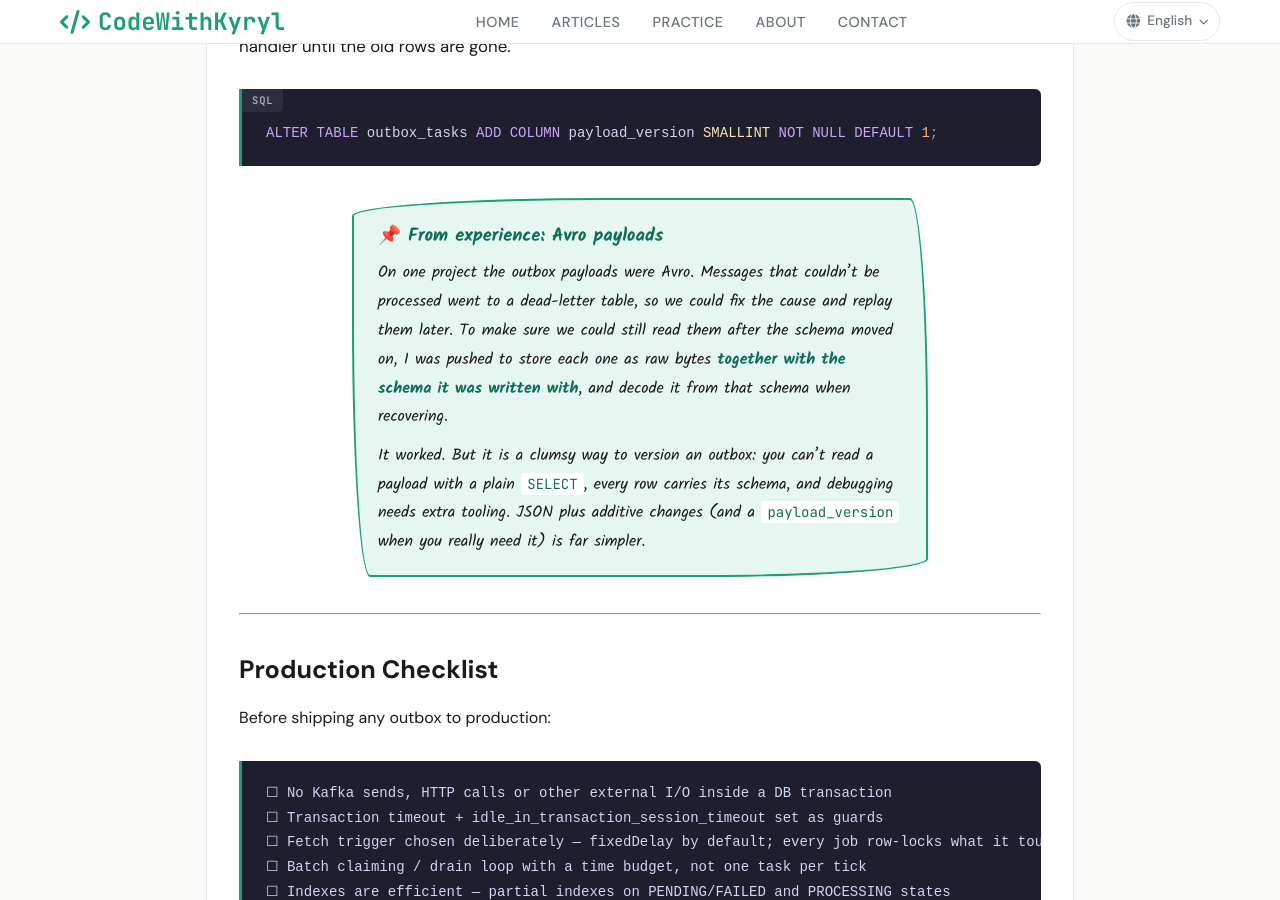
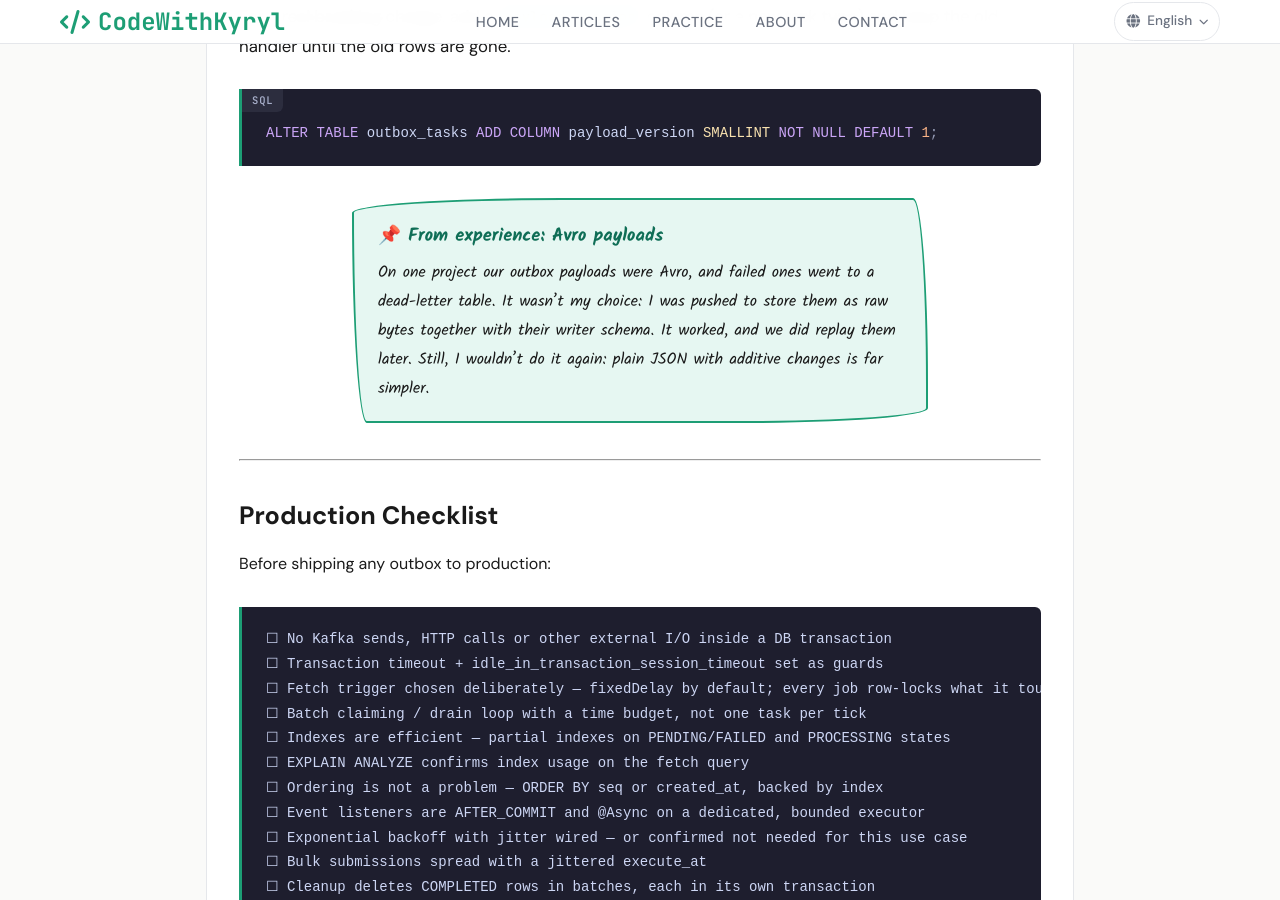
Before and after one commit to javaAndScriptDeveloper/codeWithKyryl, a Jekyll site: the page built from _articles/outboxes.md, in a window 1280 px wide and 900 px high, scrolled down 45314 px. Built offline with Jekyll 4.4.1, drawn with Linux system fonts in a browser that asks for light colours.

Commit message:
Shorten the Avro note and make clear it was not the author's choice
Co-Authored-By: Claude Opus 5.5 <noreply@anthropic.com>

```diff
--- a/_articles/outboxes.md
+++ b/_articles/outboxes.md
@@ -1818,14 +1818,10 @@ ALTER TABLE outbox_tasks ADD COLUMN payload_version SMALLINT NOT NULL DEFAULT 1;
 <div class="post-sticky" markdown="1">
 <p class="post-sticky-title">📌 From experience: Avro payloads</p>
 
-On one project the outbox payloads were Avro. Messages that couldn't be processed went to a
-dead-letter table, so we could fix the cause and replay them later. To make sure we could still
-read them after the schema moved on, I was pushed to store each one as raw bytes **together with
-the schema it was written with**, and decode it from that schema when recovering.
-
-It worked. But it is a clumsy way to version an outbox: you can't read a payload with a plain
-`SELECT`, every row carries its schema, and debugging needs extra tooling. JSON plus additive
-changes (and a `payload_version` when you really need it) is far simpler.
+On one project our outbox payloads were Avro, and failed ones went to a dead-letter table. It
+wasn't my choice: I was pushed to store them as raw bytes together with their writer schema.
+It worked, and we did replay them later. Still, I wouldn't do it again: plain JSON with additive
+changes is far simpler.
 </div>
 
 ---
```
